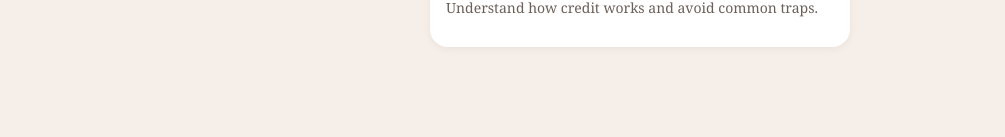
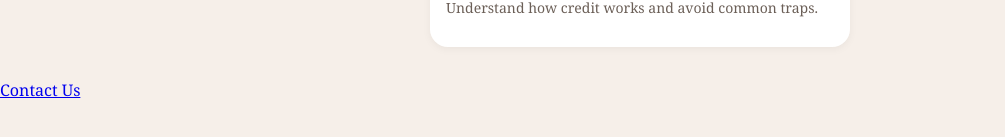
Before and after one commit to breadnbutterbank/bread-n-butter, a plain HTML site: page learn.html in a window 1280 px wide. Shown: the part 587-724 px from the top of the page, without its empty margins (0-1005 px from the left). Drawn offline with Linux system fonts and the light colour scheme.

Commit message:
Update learn.html

```diff
--- a/learn.html
+++ b/learn.html
@@ -42,3 +42,6 @@
 
 </body>
 </html>
+<footer class="footer">
+  <a href="mailto:breadnbutterfinances@gmail.com">Contact Us</a>
+</footer>
```
